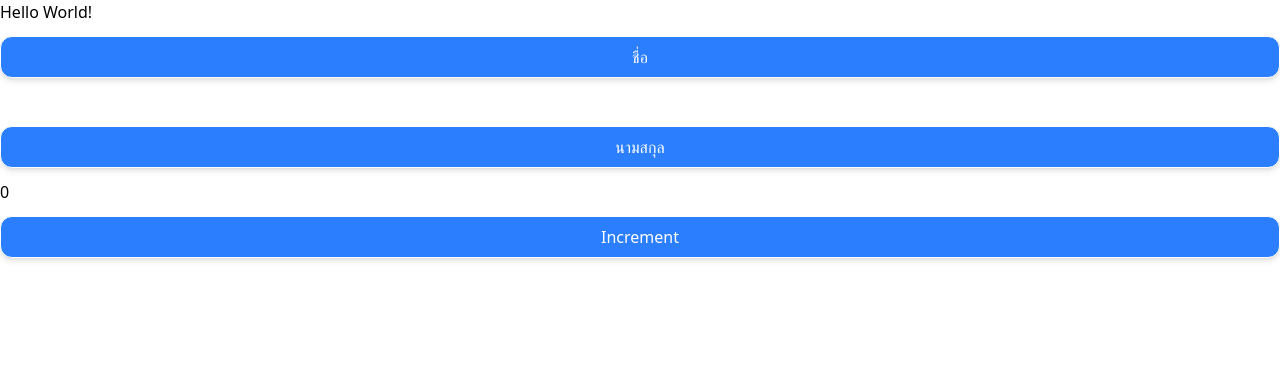
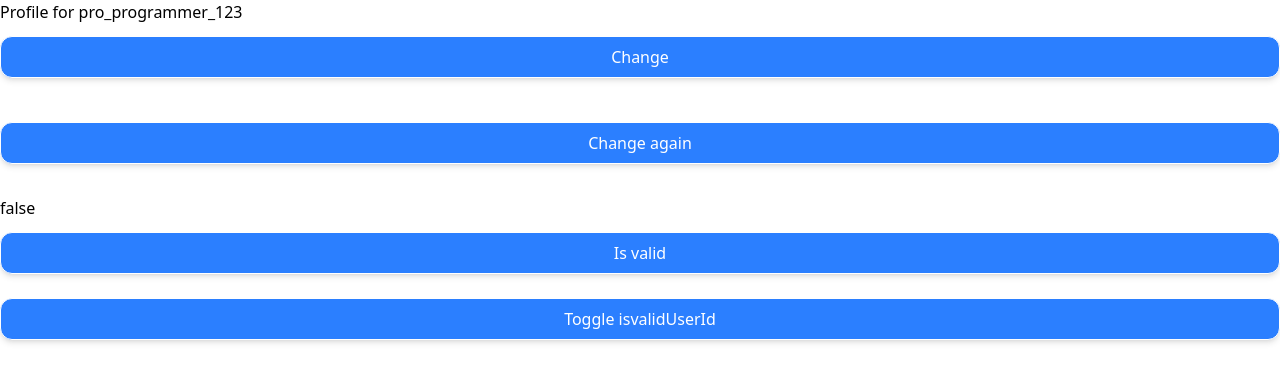
Before and after one commit to seaboie/angular-learn, an Angular app: page / in a window 1280 px wide. Shown: the top 382 px of the page. Built offline with nearby package versions, Linux system fonts and the light colour scheme.

Commit message:
Dynamic Interface

```diff
--- a/src/app/app.component.html
+++ b/src/app/app.component.html
@@ -1,6 +1,8 @@
-<h1 class="">{{firstName()}}</h1>
-<button class="btn-primary" (click)="handleClicked()">ชื่อ</button>
-<div class="mt-6"></div>
-<button class="btn-primary" (click)="handleUpdate()">นามสกุล</button>
-<h1>{{count()}}</h1>
-<button class="btn-primary" (click)="handleIncrement()">Increment</button>
+<h1>Profile for {{ userName() }} </h1>
+<button class="btn-primary" (click)="handlerClicked()">Change</button>
+<div class="my-5"></div>
+<button class="btn-primary" (click)="handleUpdate()">Change again</button>
+<div class="my-5"></div>
+<h1>{{ isValidUserId() }}</h1>
+<button class="btn-primary" [class.opacity-60]="isValidUserId()" [disabled]="isValidUserId()" (click)="handleIsValid()">Is valid</button>
+<button class="btn-primary" (click)="handleIsValid()">Toggle isvalidUserId</button>
--- a/src/app/app.component.ts
+++ b/src/app/app.component.ts
@@ -8,18 +8,19 @@ import { RouterOutlet } from '@angular/router';
   styleUrl: './app.component.css'
 })
 export class AppComponent {
-  title = 'tutorial';
 
-  firstName = signal('Hello World!');
-  handleClicked() {
-    this.firstName.set("Kritbovorn");
-  }
-  handleUpdate() {
-    this.firstName.update((name) => "Taweeyossak");
+  isValidUserId = signal(false);
+  userName = signal("pro_programmer_123");
+
+  handlerClicked() {
+    this.userName.set("cool_coder_789");
   }
 
-  count = signal(0);
-  handleIncrement() {
-    this.count.update((num) => num + 1);
+  handleUpdate() {
+    this.userName.update((current) => "Kritbovorn");
+  }
+
+  handleIsValid() {
+    this.isValidUserId.set(!this.isValidUserId());
   }
 }
--- a/src/styles.css
+++ b/src/styles.css
@@ -15,5 +15,5 @@
 }
 
 .btn-primary {
-  @apply my-3 bg-blue-500 hover:opacity-90 text-white w-full px-5 py-2 border rounded-xl shadow-md cursor-pointer;
+  @apply my-3 bg-blue-500 hover:opacity-60 text-white w-full px-5 py-2 border rounded-xl shadow-md cursor-pointer;
 }
```
Also changed, not shown: 1 other file (tests, documents, lock files or other folders).
